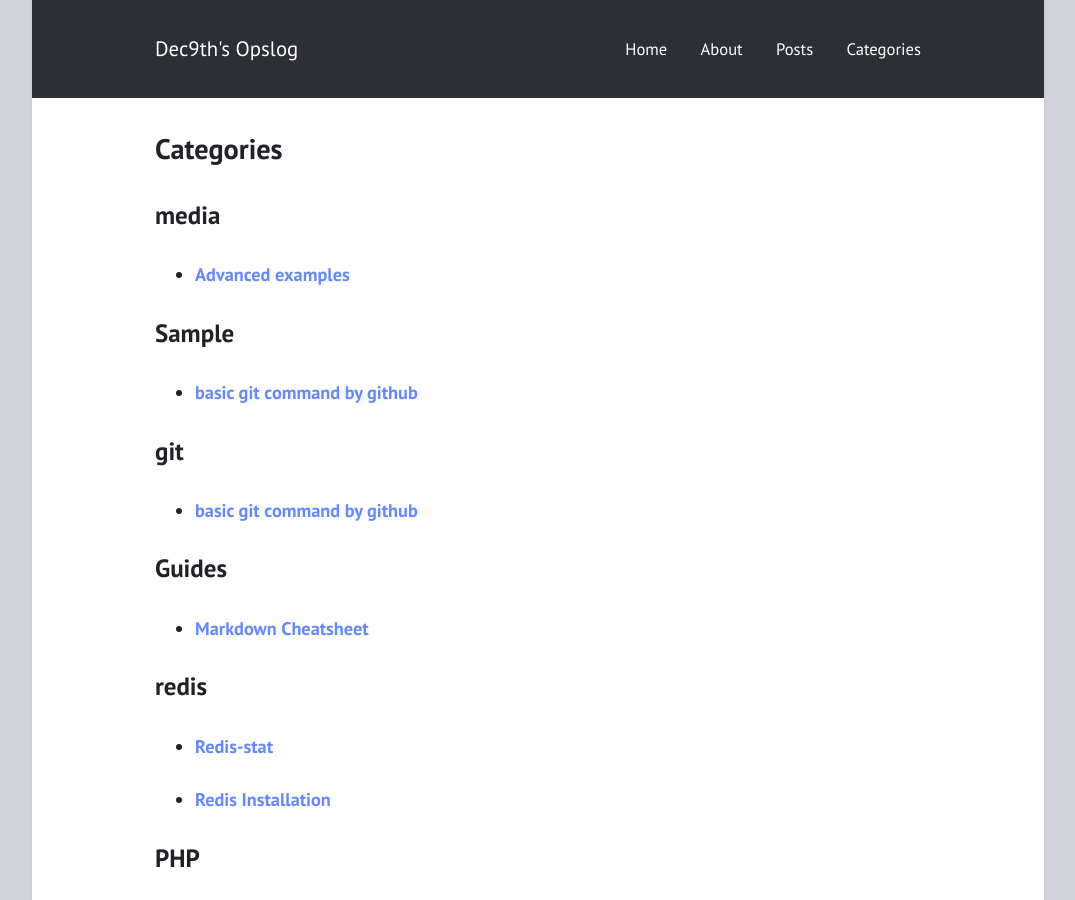
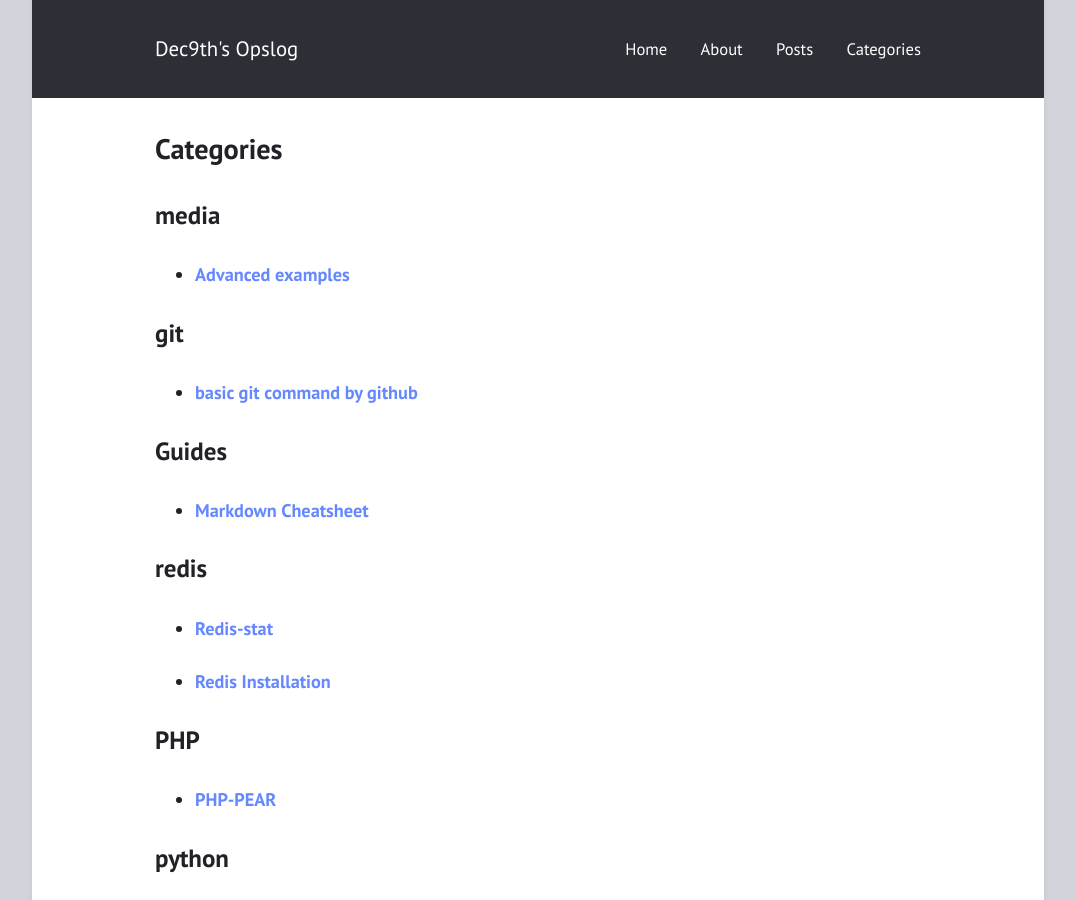
Before and after one commit to dec9th/dec9th.github.io, a Jekyll site: the page built from categories.html, in a window 1280 px wide and 900 px high. Shown: the whole window, without its empty margins (102-1177 px from the left). Built offline with Jekyll 4.4.1, drawn with Linux system fonts in a browser that asks for light colours.

```diff
--- a/_posts/2017-10-15-git-readme.md
+++ b/_posts/2017-10-15-git-readme.md
@@ -2,7 +2,8 @@
 layout: post
 title: "basic git command by github"
 featured-img: logo-git
-categories: [Sample, git]
+categories: [git]
+comments: true
 ---
 
 …or create a new repository on the command line
```
